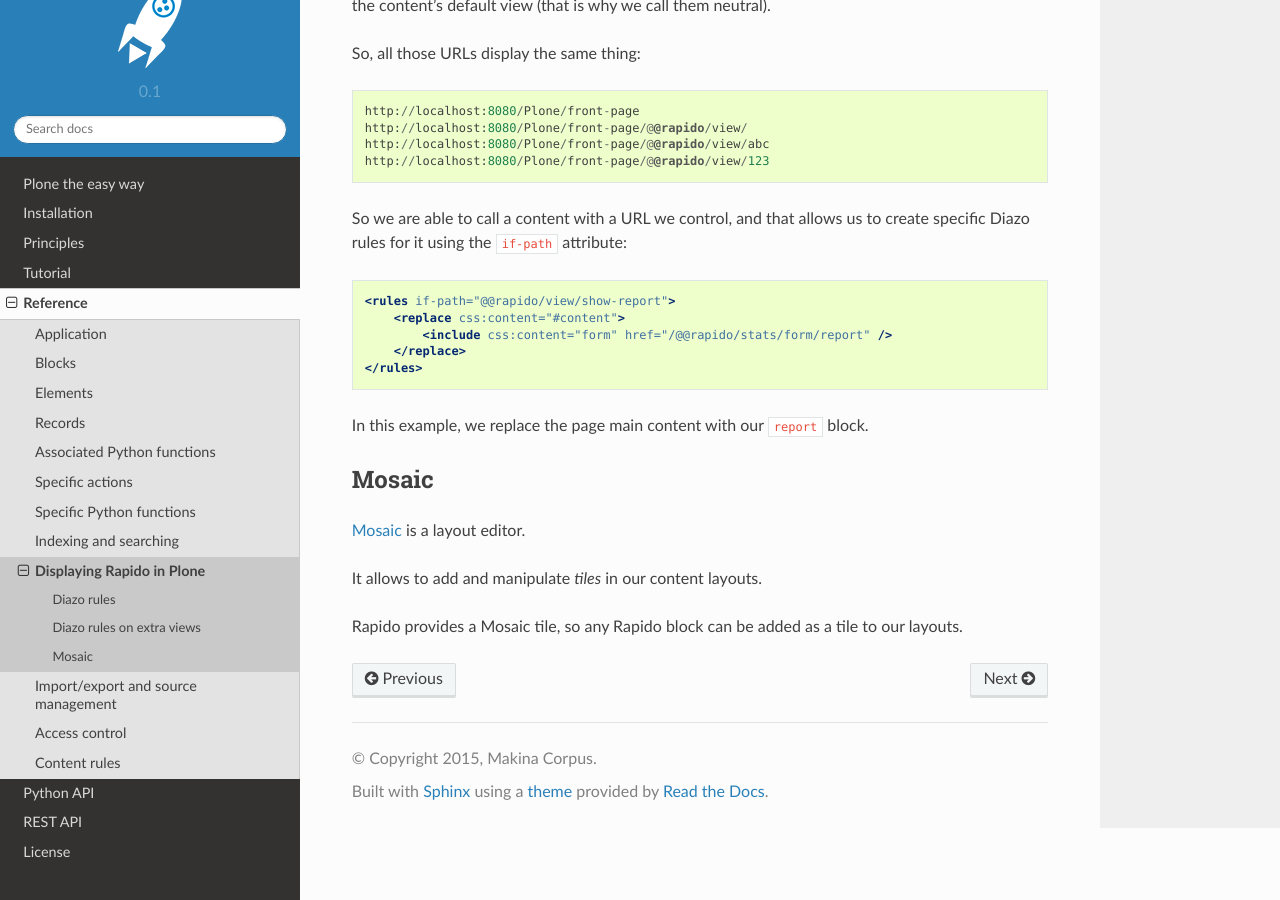
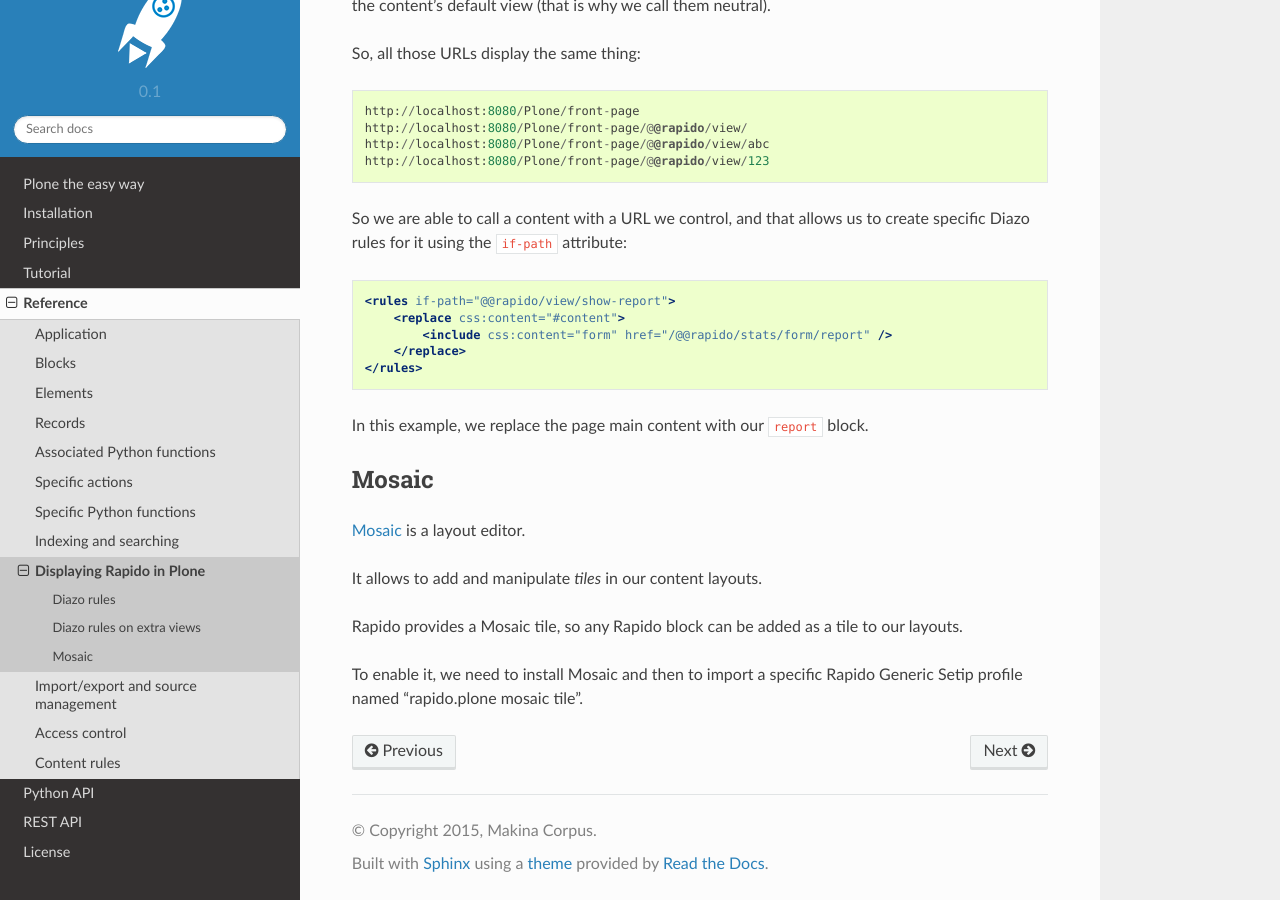
Before and after one commit to collective/rapido.plone, a Sphinx documentation site: the page built from docs/reference/display.rst, in a window 1280 px wide and 900 px high, scrolled down 923 px. Built offline with Sphinx 7.4.7 and the Read the Docs theme 2.0.0, drawn with Linux system fonts in a browser that asks for light colours.

Commit message:
document Mosaic install

```diff
--- a/docs/reference/display.rst
+++ b/docs/reference/display.rst
@@ -68,3 +68,6 @@
 
 Rapido provides a Mosaic tile, so any Rapido block can be added as a tile to
 our layouts.
+
+To enable it, we need to install Mosaic and then to import a specific Rapido
+Generic Setip profile named "rapido.plone mosaic tile".
```
